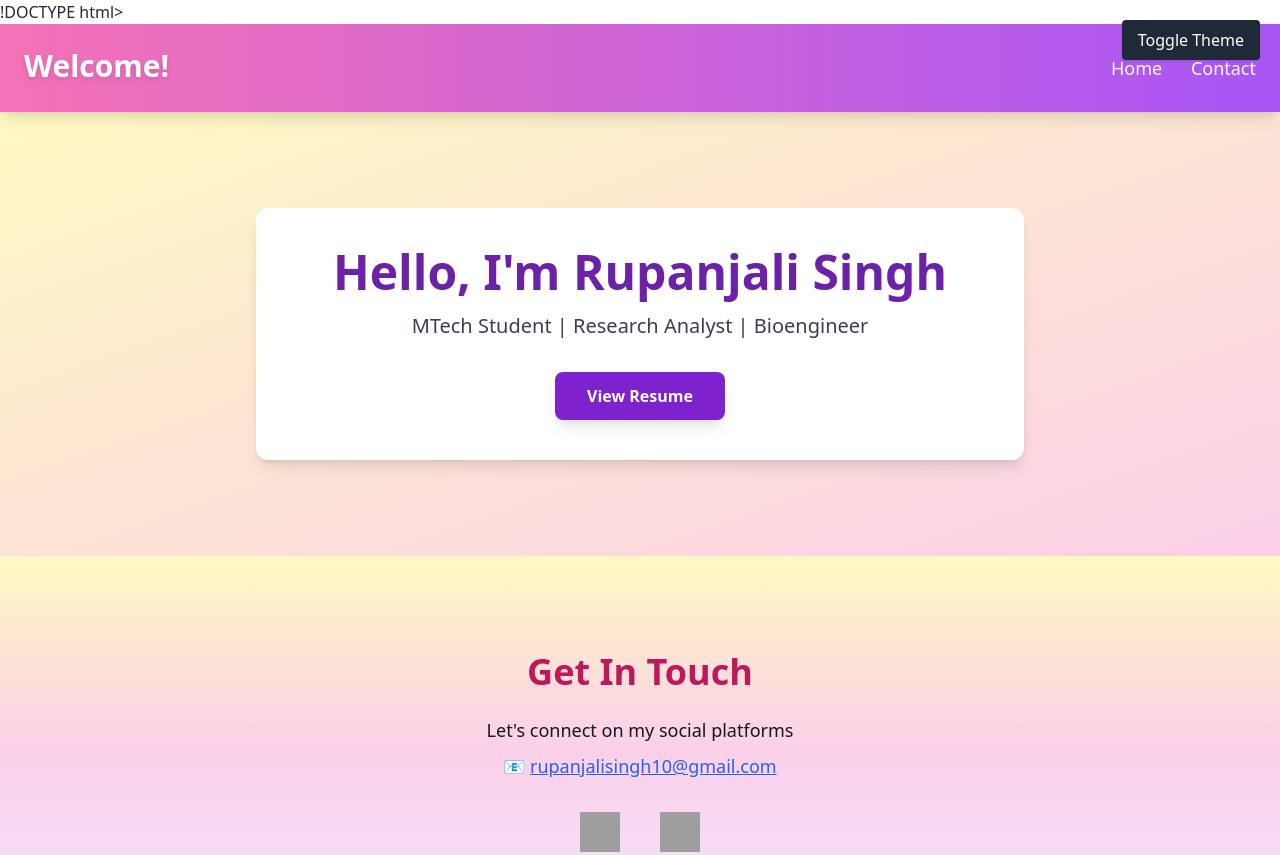
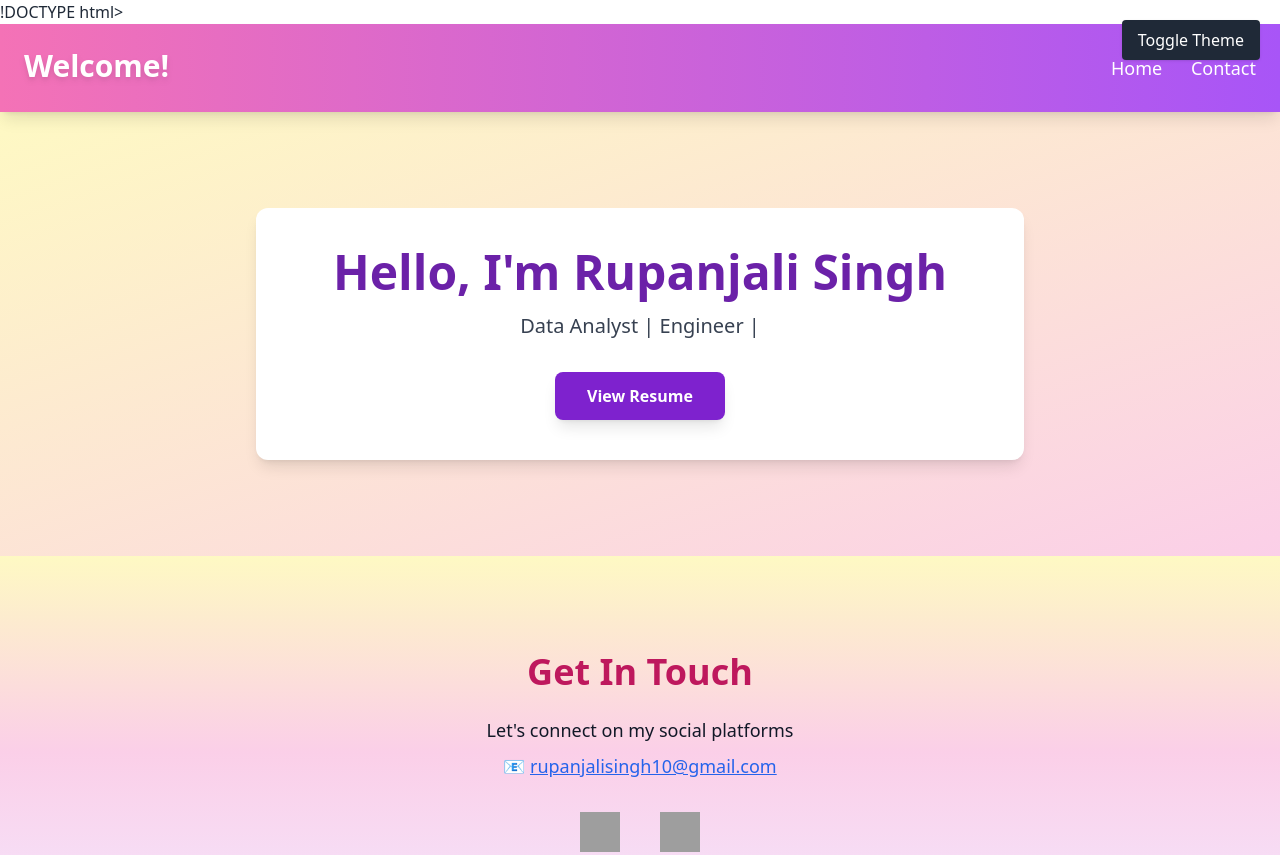
Before and after one commit to IRupanjali/Portfolio, a plain HTML site: page index.html in a window 1280 px wide. Shown: the top 855 px of the page. Drawn offline with nearby package versions, Linux system fonts and the light colour scheme; grey boxes are pictures that could not be loaded.

Commit message:
Update index.html

```diff
--- a/index.html
+++ b/index.html
@@ -77,7 +77,7 @@
           Hello, I'm Rupanjali Singh
         </h2>
         <p class="text-xl mb-8 text-gray-700 dark:text-gray-300">
-          MTech Student | Research Analyst | Bioengineer
+          Data Analyst | Engineer |
         </p>
         <a
           href="https://drive.google.com/drive/folders/1LSmnY4lhKKbLHNBQM0NliTm6xoBrhb-G?usp=sharing"
```
